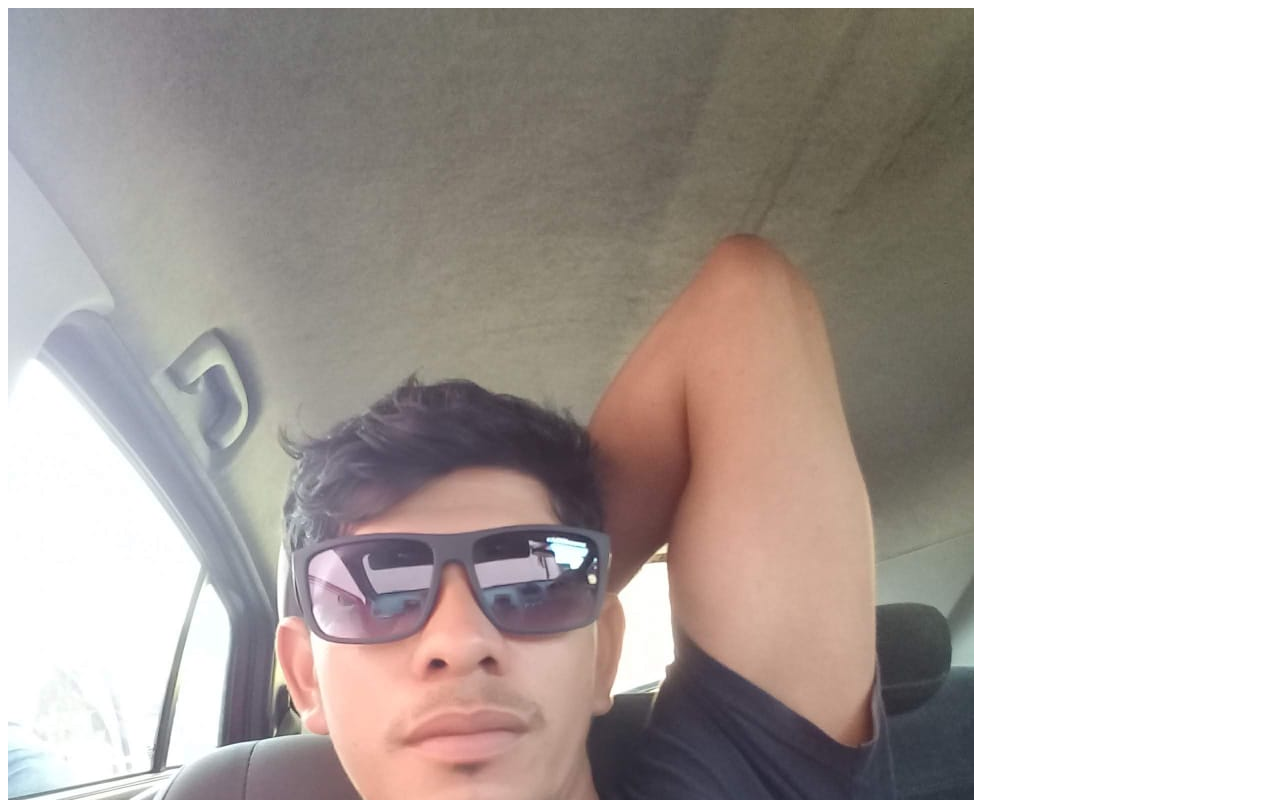
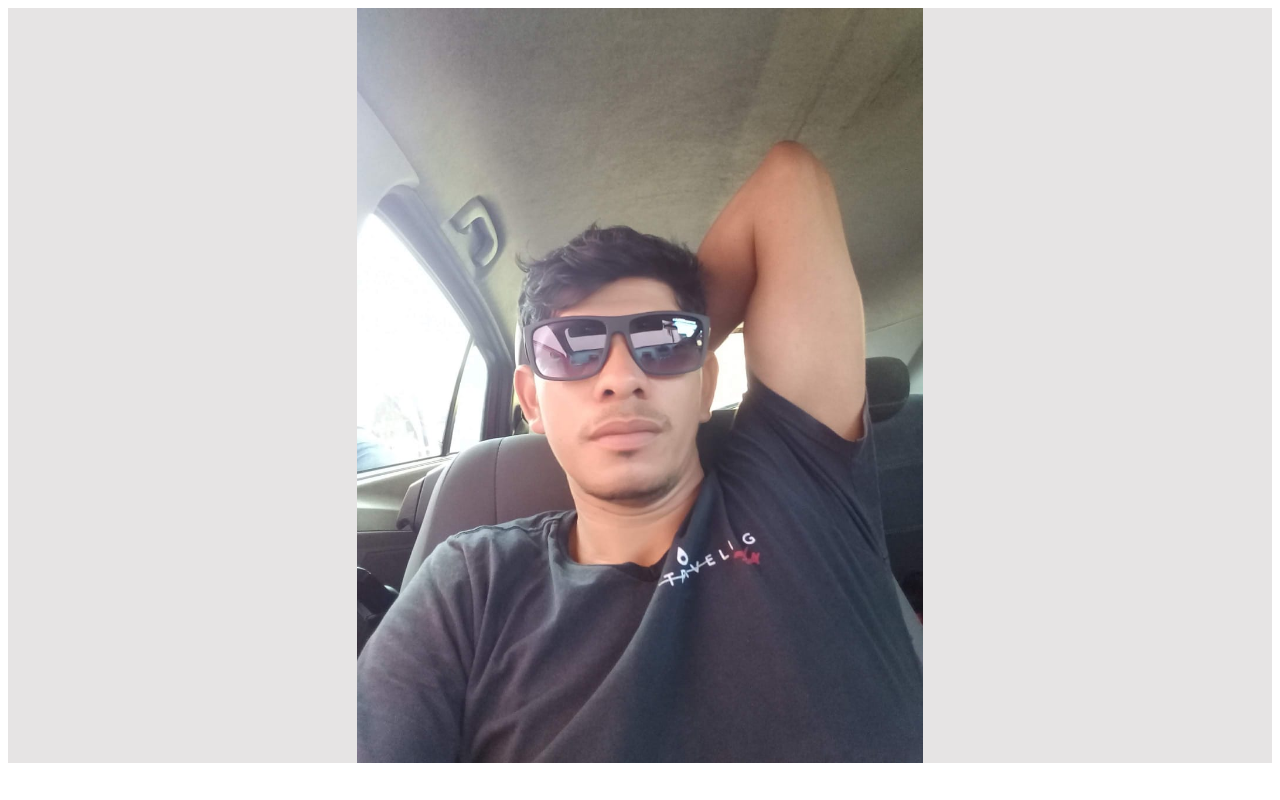
Before and after one commit to antonielsoares/anto, a plain HTML site: page paginas/pag01.html in a window 1280 px wide. Shown: the top 800 px of the page. Drawn offline with Linux system fonts and the light colour scheme.

Commit message:
Add files via upload

```diff
--- a/paginas/pag01.html
+++ b/paginas/pag01.html
@@ -1 +1,24 @@
-<img src="../img/foto.jpeg" alt="">
+<!DOCTYPE html>
+<html lang="en">
+<head>
+    <meta charset="UTF-8">
+    <meta name="viewport" content="width=device-width, initial-scale=1.0">
+    <title>pag01</title>
+</head>
+<body>
+    <div>
+        <img src="../img/foto.jpeg" alt="">
+    </div>
+        <style>
+            div{
+                background-color: rgb(230, 228, 228);
+                width: 100%;
+                display: flex;
+            }
+            img{
+                margin: 0 auto;
+                width: 566px;
+            }
+        </style>
+</body>
+</html>
--- a/stile/stile.css
+++ b/stile/stile.css
@@ -31,9 +31,11 @@ body{
     margin-top: 20px;
     display: flex;
 }
+.pointer {
+    margin: 0 auto;
+}
 .corpo_img{
     cursor: pointer;
-    margin: auto;
     width: 174px;
     height: 174px;
     border-radius: 144px;
```
Also changed, not shown: index.html (+1 -1 lines).
